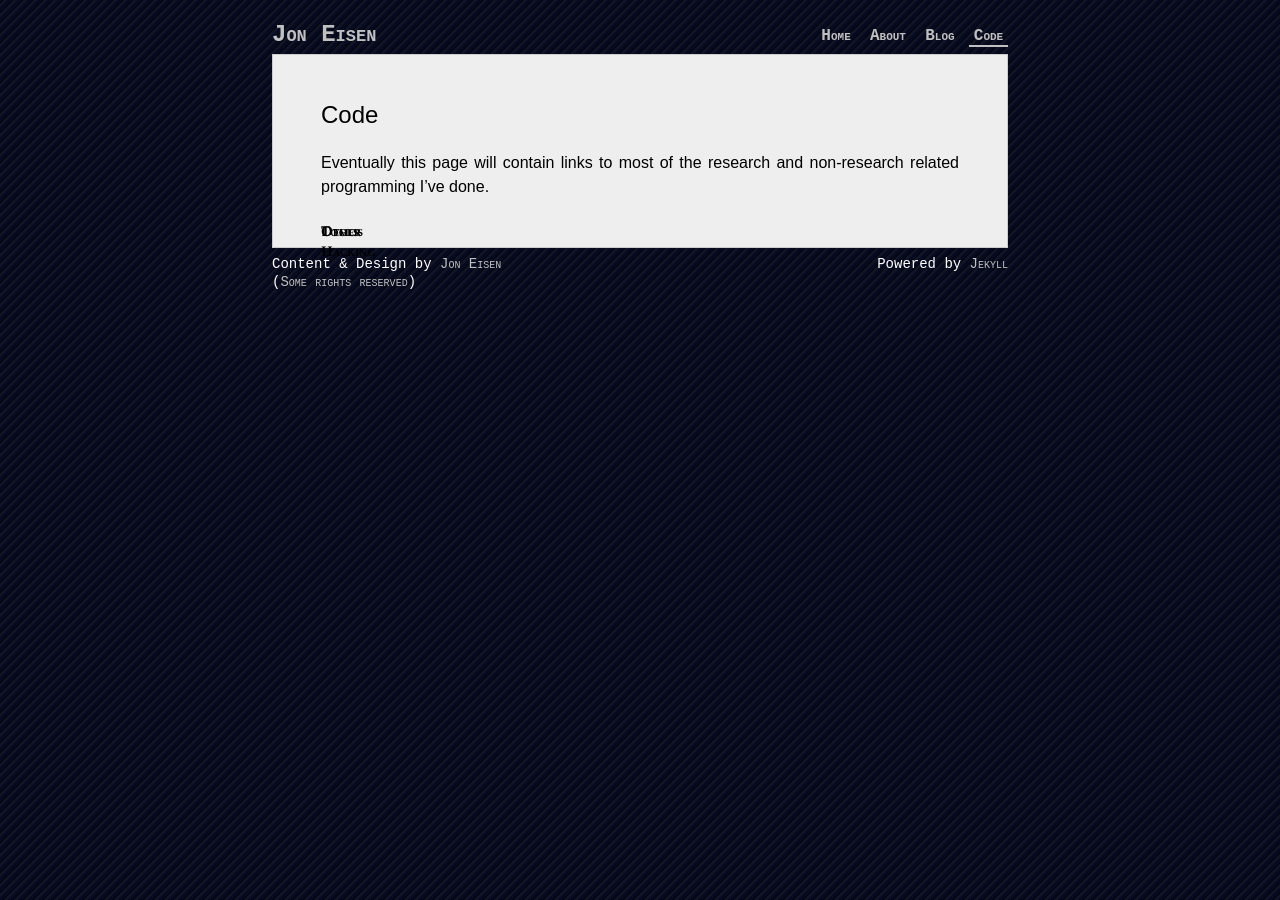
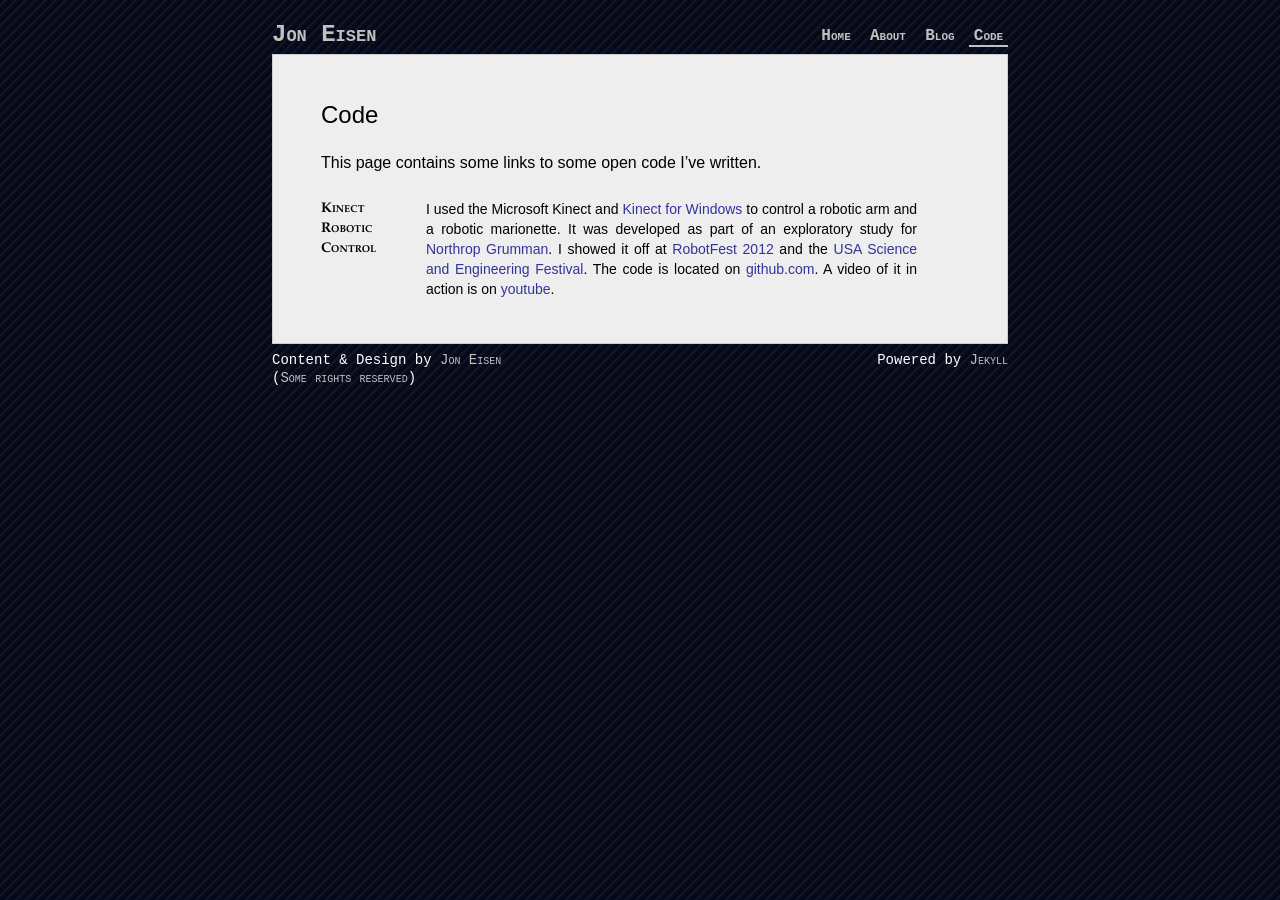
Before and after one commit to yanatan16/yanatan16.github.io, a Jekyll site: the page built from code/index.markdown, in a window 1280 px wide. Built offline with Jekyll 4.4.1, drawn with Linux system fonts in a browser that asks for light colours; Markdown is read by kramdown in place of the engine named in the settings.

Commit message:
Cleaned up index and updated code.

```diff
--- a/code/index.markdown
+++ b/code/index.markdown
@@ -6,21 +6,10 @@ title: Code
 
 Code
 ====
-Eventually this page will contain links to most of the research and non-research
-related programming I've done.
+This page contains some links to some open code I've written.
 
 <div class="section" markdown="1">
-Demos
-=====
-
+Kinect Robotic Control
+======================
+I used the Microsoft Kinect and [Kinect for Windows](http://www.kinectforwindows.org) to control a robotic arm and a robotic marionette. It was developed as part of an exploratory study for [Northrop Grumman](http://northropgrumman.com). I showed it off at [RobotFest 2012](http://robotfest.com) and the [USA Science and Engineering Festival](http://www.usasciencefestival.org). The code is located on [github.com](http://github.com/yanatan16/RoboNUI). A video of it in action is on [youtube](http://www.youtube.com/watch?v=WPZaGLFS9fA&feature=g-upl).
 </div>
-
-<div class="section" markdown="1">
-Tools
-=====
-</div>
-
-<div class="section" markdown="1">
-Other Hacking
-=====================
-</div>
```
